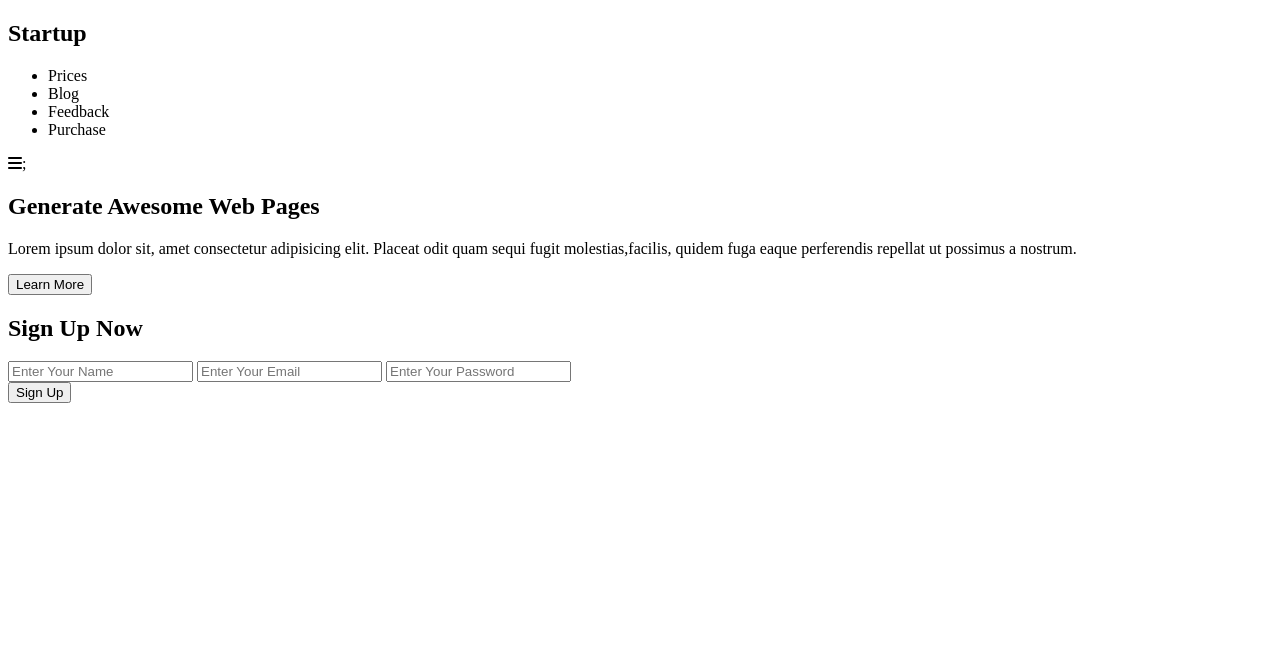
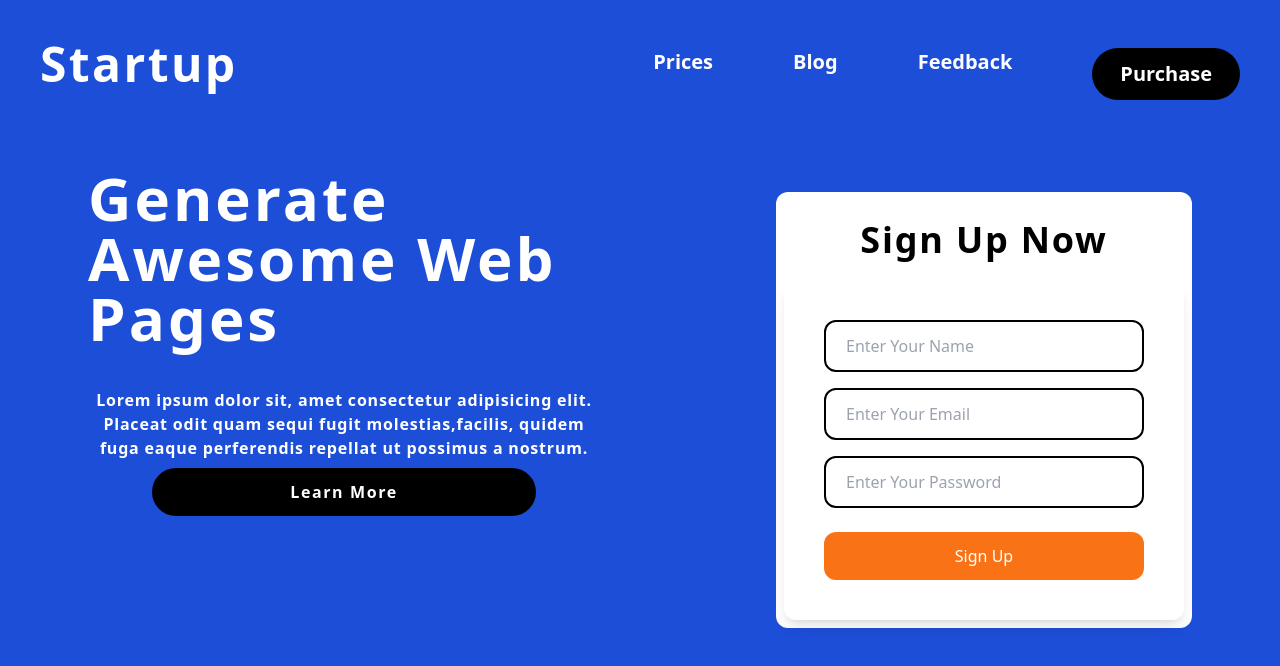
Before and after one commit to Arslanabid09/login-withTailwindcss, a plain HTML site: page index.html in a window 1280 px wide. Drawn offline with Linux system fonts and the light colour scheme; the site is published under a folder, as on GitHub Pages, so addresses that start at the root find nothing.

Commit message:
Update index.html

```diff
--- a/index.html
+++ b/index.html
@@ -5,7 +5,7 @@
     <meta name="viewport" content="width=device-width, initial-scale=1.0">
     <title>Document</title>
     <link rel="stylesheet" href="https://cdnjs.cloudflare.com/ajax/libs/font-awesome/6.6.0/css/all.min.css" integrity="sha512-Kc323vGBEqzTmouAECnVceyQqyqdsSiqLQISBL29aUW4U/M7pSPA/gEUZQqv1cwx4OnYxTxve5UMg5GT6L4JJg==" crossorigin="anonymous" referrerpolicy="no-referrer" />
-  <link rel="stylesheet" crossorigin href="/assets/index-CMhT-liE.css">
+  <link rel="stylesheet" crossorigin href="./assets/index-CMhT-liE.css">
 </head>
 <body class="bg-blue-700">
    <nav class="flex justify-between bg-blue-700 ">
```
